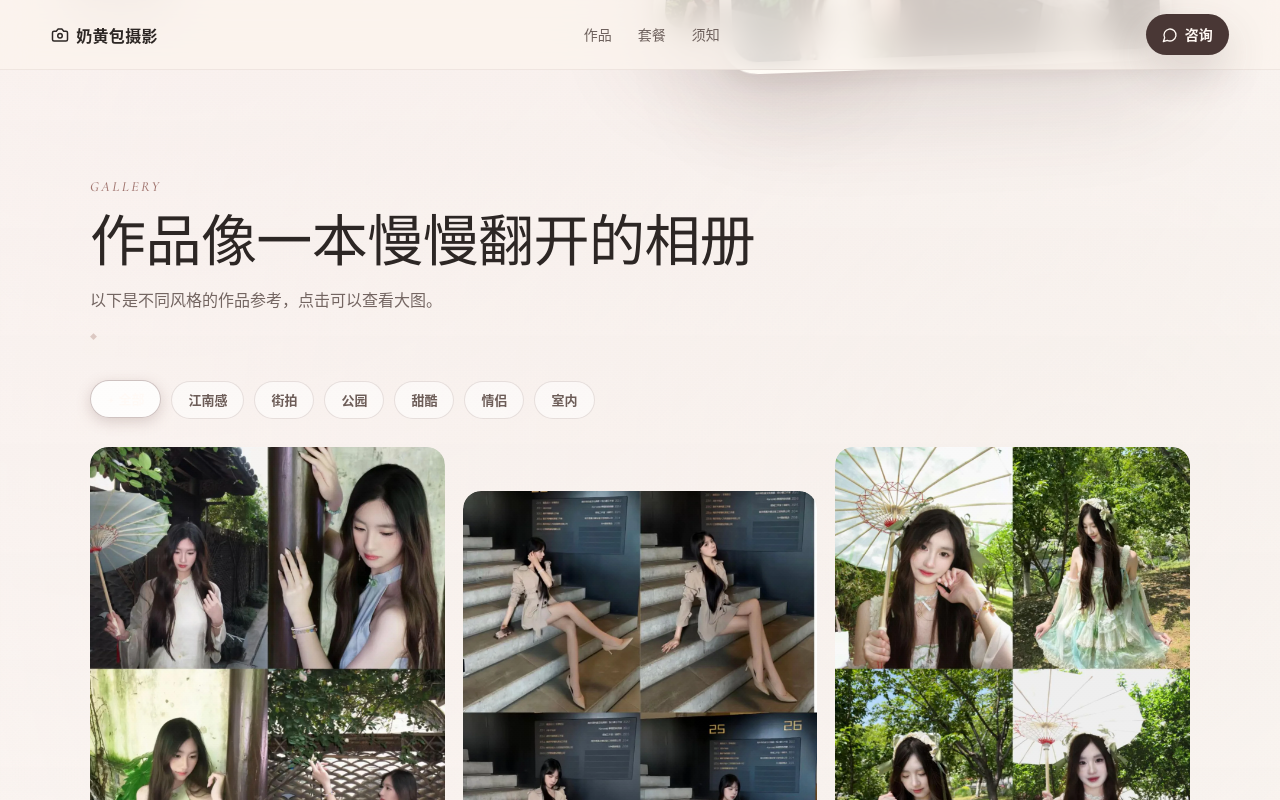
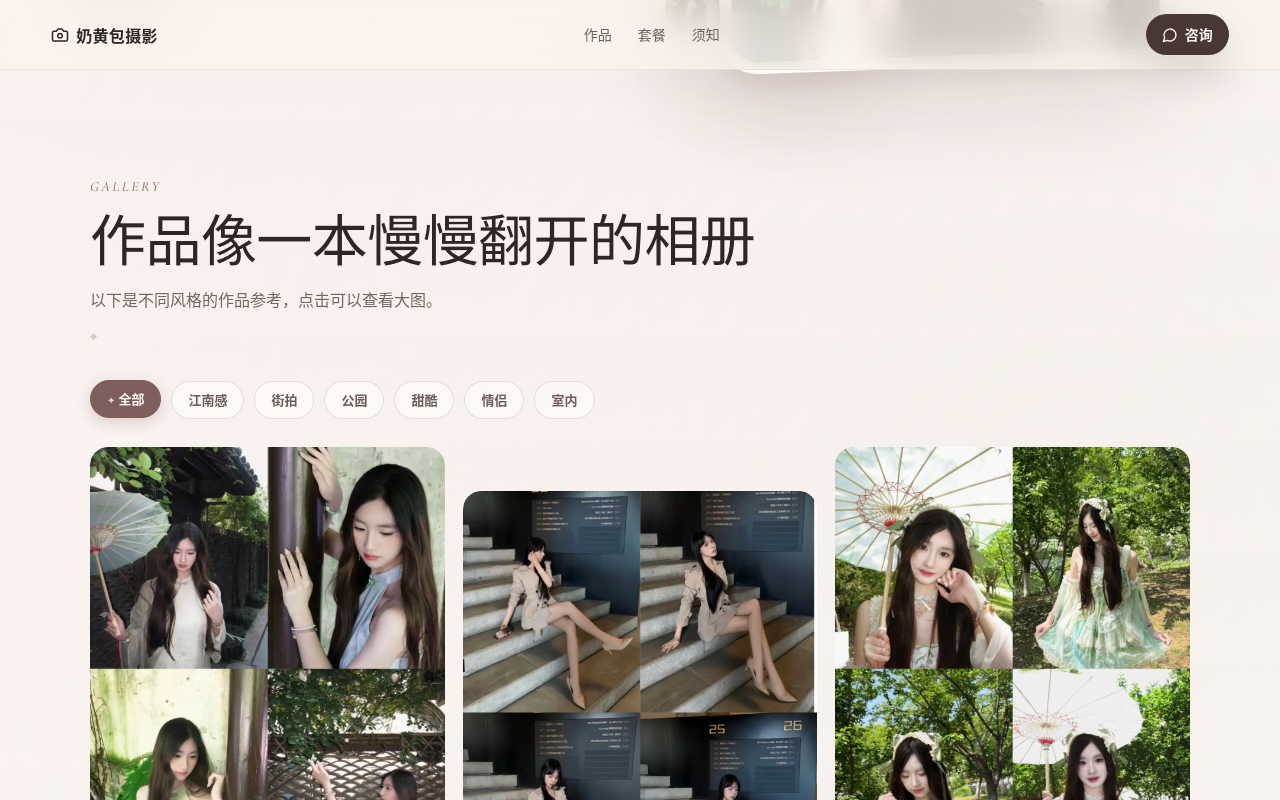
Before and after one commit to Muguett-DBY/naihuangbao-photography, a React (Vite) app: page / in a window 1280 px wide. In both pictures the pointer is over the button "全部". Shown: the part 796-1596 px from the top of the page. Built offline with nearby package versions, Linux system fonts and the light colour scheme; no server answers.

Commit message:
fix gallery filter active state

```diff
--- a/src/styles/global.css
+++ b/src/styles/global.css
@@ -596,7 +596,11 @@ body.nav-lock .site-nav {
   cursor: pointer;
   font-size: 13px;
   font-weight: 600;
-  transition: all 0.3s cubic-bezier(0.22, 1, 0.36, 1);
+  transition: color 0.3s cubic-bezier(0.22, 1, 0.36, 1),
+              background 0.3s cubic-bezier(0.22, 1, 0.36, 1),
+              border-color 0.3s cubic-bezier(0.22, 1, 0.36, 1),
+              box-shadow 0.3s cubic-bezier(0.22, 1, 0.36, 1),
+              transform 0.3s cubic-bezier(0.22, 1, 0.36, 1);
 }
 
 .filter-row button:hover {
@@ -608,7 +612,9 @@ body.nav-lock .site-nav {
   transform: translateY(0) scale(0.98);
 }
 
-.filter-row .is-active {
+.filter-row .is-active,
+.filter-row .is-active:hover,
+.filter-row .is-active:focus-visible {
   color: #fffaf6;
   background: #7f5f5b;
   border-color: #7f5f5b;
```
Also changed, not shown: 1 other file (tests, documents, lock files or other folders).
